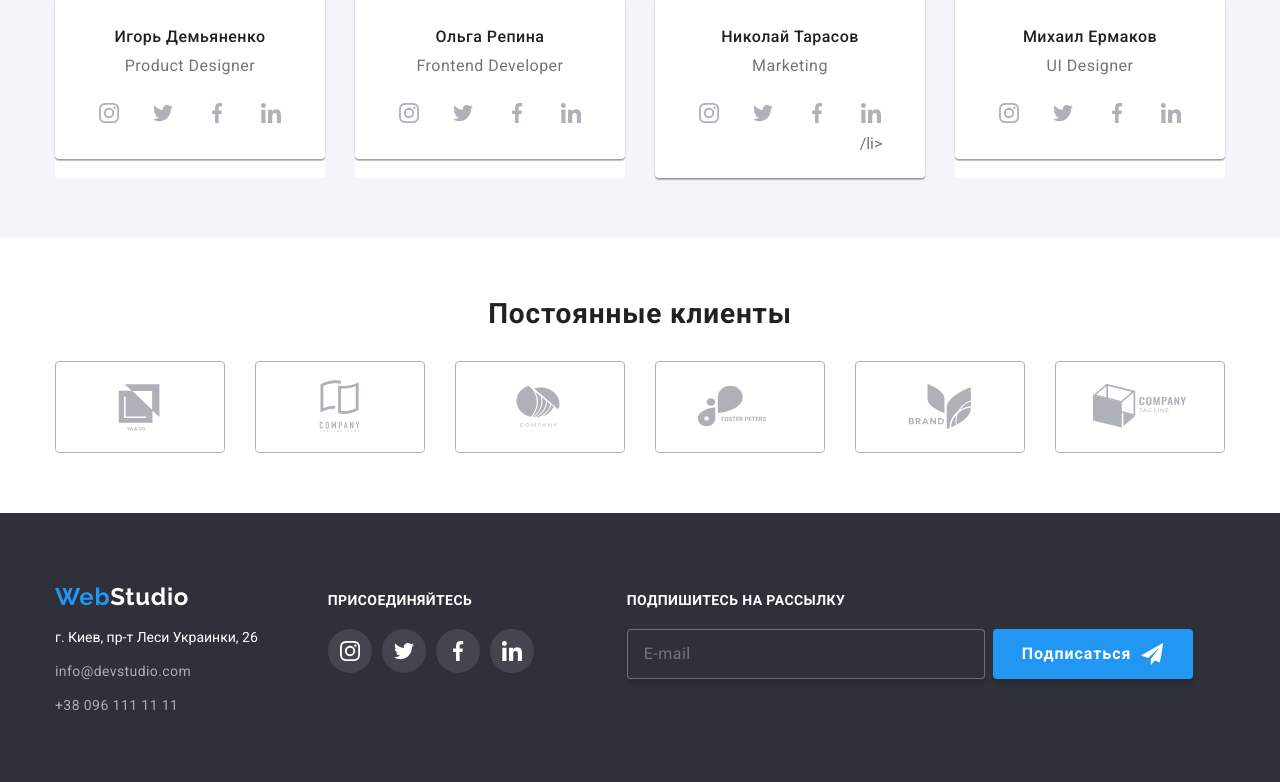
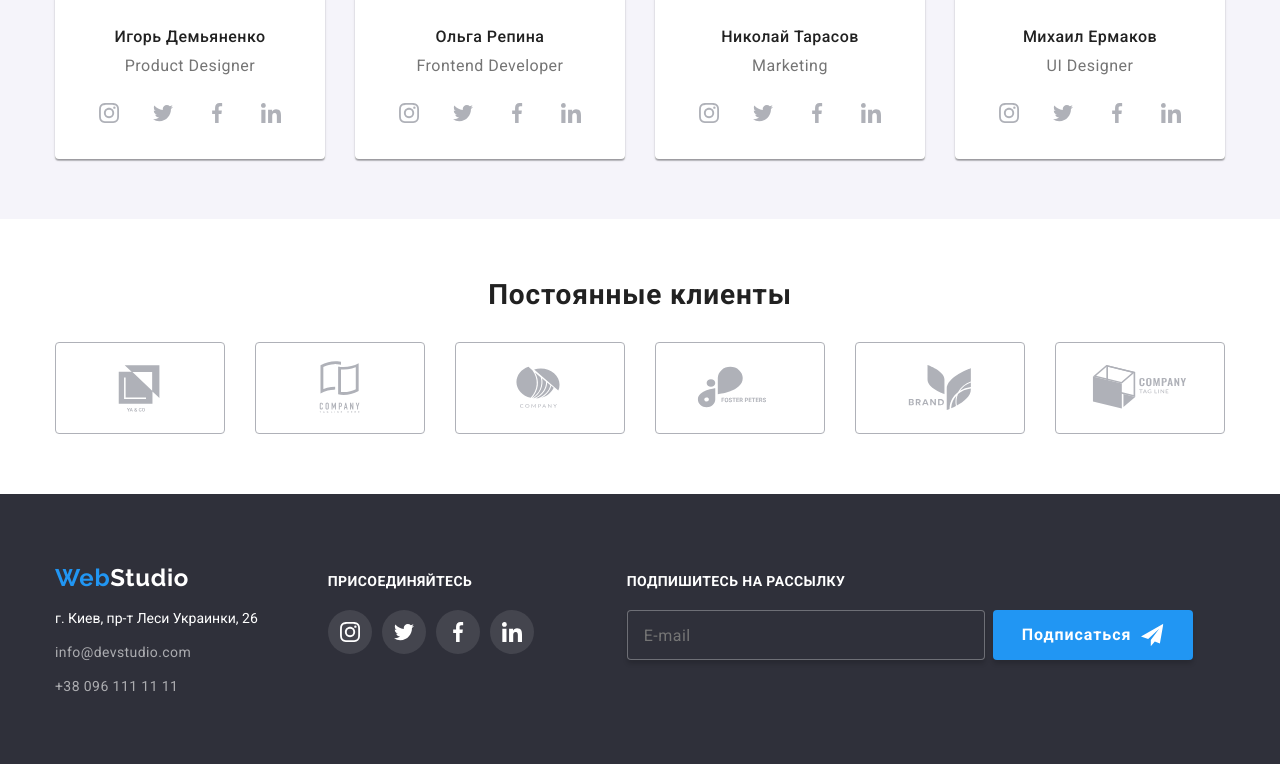
Before and after one commit to Nemessida/goit-markup-hw-08, a plain HTML site: page index.html in a window 1280 px wide. Shown: the part 1691-2473 px from the top of the page. Drawn offline with nearby package versions, Linux system fonts and the light colour scheme.

Commit message:
correction

```diff
--- a/index.html
+++ b/index.html
@@ -338,7 +338,7 @@
                         <use href="./images/icons.svg#linkedin"></use>
                         </svg>
                     </a>
-                    /li>
+                </li>
                 </ul>
                 </div>
             </li>
```
